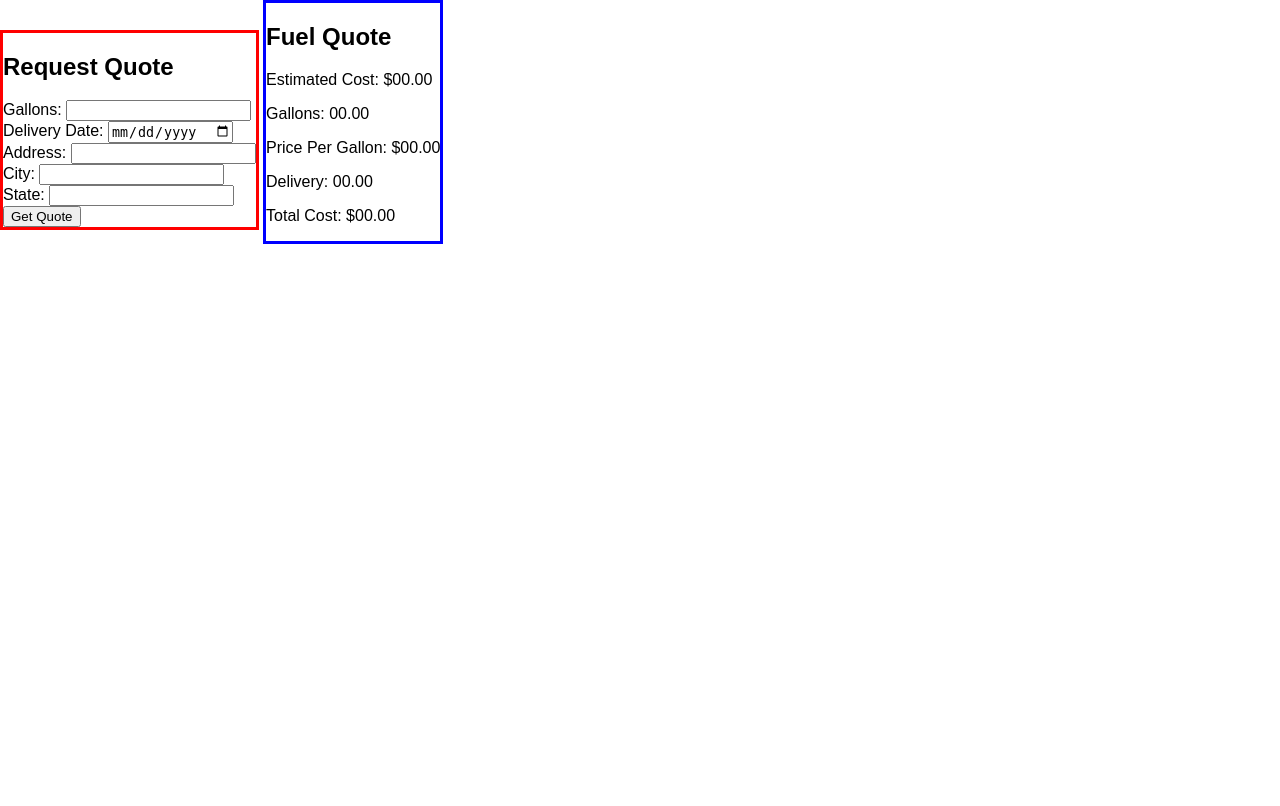
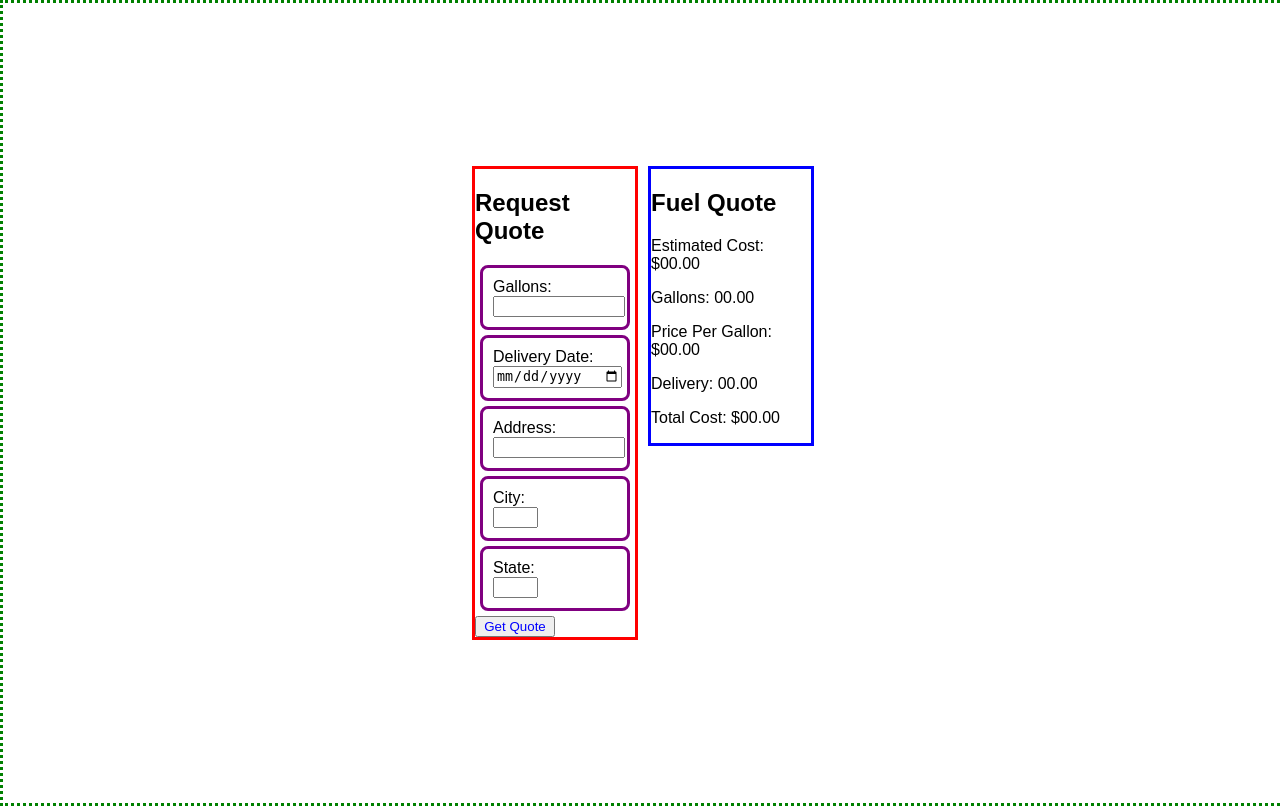
Before and after one commit to rominasbh/SoftwareDesignProj, a Flask app: page /fuel_quote in a window 1280 px wide. Before the commit the page ends 244 px from the top, so only its background shows below. Run offline with Flask 3, Linux system fonts and the light colour scheme.

Commit message:
fixing styling

```diff
--- a/static/css/styles.css
+++ b/static/css/styles.css
@@ -109,35 +109,70 @@ footer {
 /* fuel_quote Page Styles */
 .fuel_quote-container {
   display: flex;
+  width: 100%;
   justify-content: center;
   align-items: center;
   height: 100vh;
+  border: dotted green;
 }
 
-.fuel_quote-form {
-  /* Similar structure to .login-form for consistency , if you want to change, change all*/
+.fuel_quote-container #left,
+.fuel_quote-container #right {
+  display: inline-block;
+  width: 10rem;
+}
+
+.fuel_quote-container #left {
+  border: solid red;
+  flex: 1;
+}
+
+.fuel_quote-container #right {
+  border: solid blue;
+  margin: 0 0 0 10px;
+  float: right;
+}
+
+.fuel_quote-container button {
+  color: blue;
+  width: 50%;
+  justify-content: inherit;
+  align-items: inherit;
+}
+
+.fuel_quote-container form div {
+  border: solid purple;
+  padding: 10px;
+  margin: 5px;
+  border-radius: 8px;
+  /* width: 50%;
+  max-width: 50%; */
+}
+
+.fuel_quote-container form div label {
+  display: block;
+}
+
+.fuel_quote-container #gallons,
+#delivery_date,
+#address {
+  width: 100%;
+}
+
+.fuel_quote-container #city,
+#state {
+  display: inline-block;
+  width: 30%;
+}
+/* .fuel_quote-form {
+  Similar structure to .login-form for consistency , if you want to change, change all
   width: 100%;
   max-width: 400px;
   padding: 20px;
   border: 1px solid #cccccc;
   border-radius: 5px;
   background: #f9f9f9;
-}
-
-#fuel_quote-container-left,
-#fuel_quote-container-right {
-  display: inline-block;
-  justify-content: center;
-  align-items: center;
-}
-
-#fuel_quote-container-left {
-  border: solid red;
-}
-
-#fuel_quote-container-right {
-  border: solid blue;
-}
+} */
 
 /* fuel_history Page Styles */
 .fuel_history-container {
--- a/templates/fuel_quote.html
+++ b/templates/fuel_quote.html
@@ -6,35 +6,35 @@
     <title>Document</title>
     <link rel="stylesheet" href="../static/css/styles.css" />
   </head>
-  <body>
+  <body class="fuel_quote-container">
     <div>
-      <section id="fuel_quote-container-left">
+      <section id="left">
         <h2>Request Quote</h2>
         <form method="get" class="quote-form">
-          <div class="request-form">
+          <div class="fuel_quote-form">
             <label>Gallons: </label>
             <input type="text" id="gallons" name="gallons" />
           </div>
-          <div class="request-form">
+          <div class="fuel_quote-form">
             <label>Delivery Date: </label>
             <input type="date" id="delivery_date" name="delivery_date" />
           </div>
-          <div class="request-form">
+          <div class="fuel_quote-form">
             <label>Address: </label>
             <input type="text" id="address" name="address" readonly />
           </div>
-          <div class="request-form">
+          <div class="fuel_quote-form">
             <label>City: </label>
             <input type="text" id="city" name="city" readonly />
           </div>
-          <div class="request-form">
+          <div class="fuel_quote-form">
             <label>State: </label>
             <input type="text" id="state" name="state" readonly />
           </div>
           <button type="submit">Get Quote</button>
         </form>
       </section>
-      <section id="fuel_quote-container-right">
+      <section id="right">
         <h2>Fuel Quote</h2>
         <div class="quote-form">
           <p>Estimated Cost: $<span id="cost">00.00</span></p>
```
